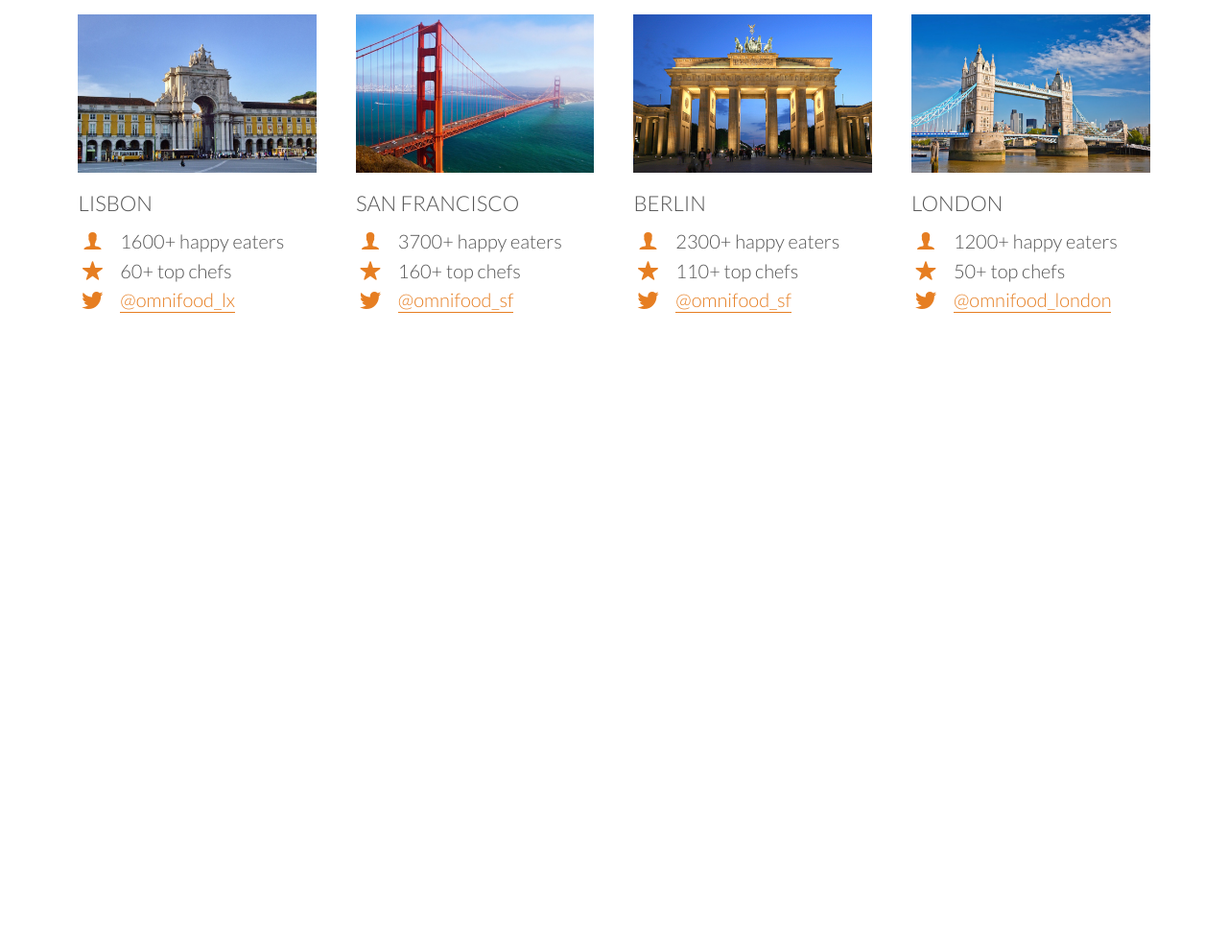
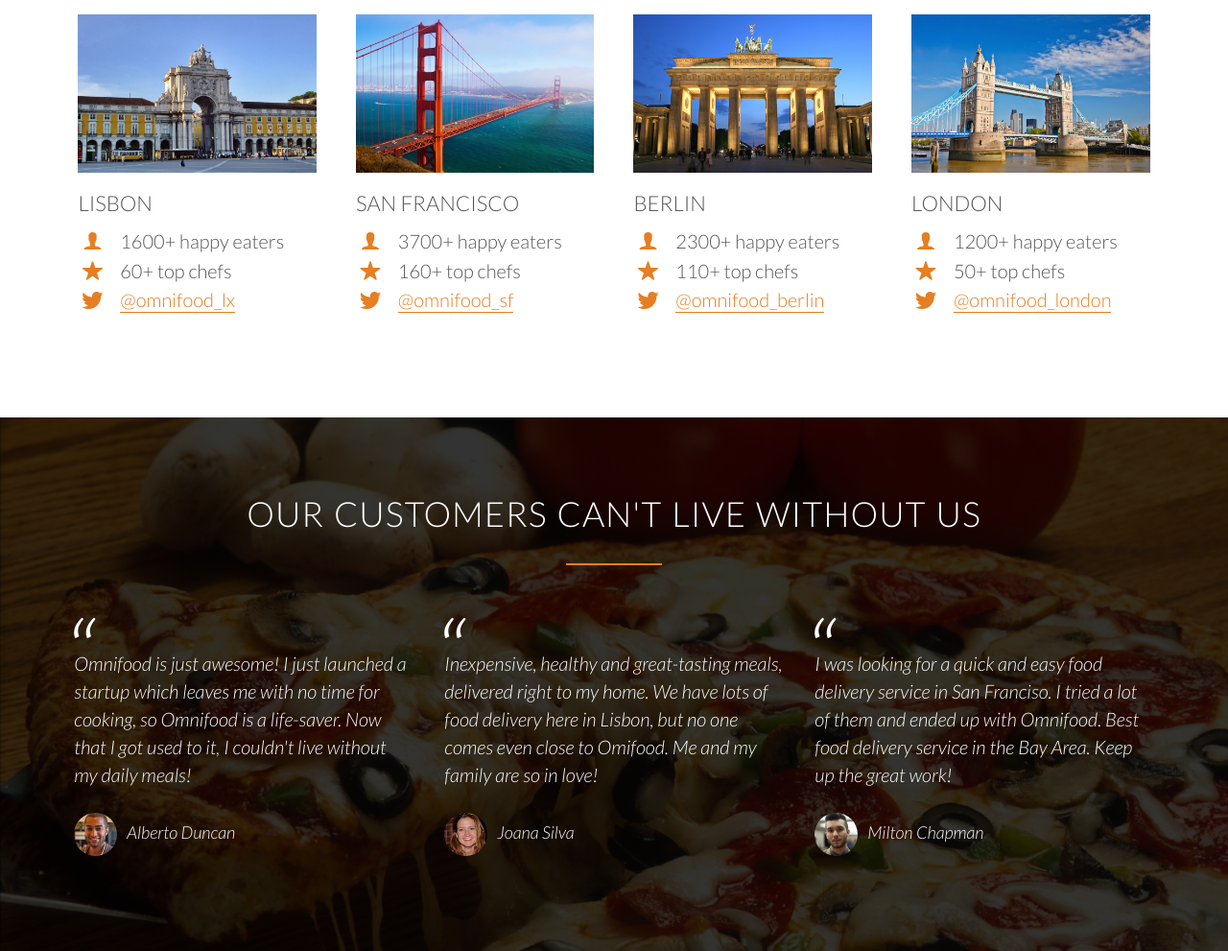
Before and after one commit to pranjalsuyal/OmniFood---Responsive-Website, a plain HTML site: page index.html in a window 1280 px wide. Shown: the part 2930-3921 px from the top of the page at 96% size. Before the commit the page ends 3365 px from the top, so only its background shows below. Drawn offline with nearby package versions, Linux system fonts and the light colour scheme.

Commit message:
updated with Customer Testimonial Section

```diff
--- a/Resources/css/style.css
+++ b/Resources/css/style.css
@@ -288,3 +288,38 @@ header{
 .city-features{
   margin-bottom: 5px;
 }
+/*-------------------------------------------------------------
+---------------TESTIMONIALS------------------------------------
+---------------------------------------------------------------*/
+.section-testimonials{
+  background-image:linear-gradient(rgba(0, 0, 0, 0.8),rgba(0, 0, 0, 0.8)),url(img/back-customers.jpg);
+  background-size: cover;
+  color:#ffffff;
+  background-attachment: fixed;
+}
+blockquote{
+  padding:2%;
+  font-style: italic;
+  line-height: 145%;
+  position: relative;
+  margin-top: 40px;
+}
+blockquote:before{
+  content: "\201C";
+  font-size: 500%;
+  display: block;
+  position: absolute;
+  top:-5px;
+  left:-3px;
+}
+cite{
+  font-size: 90%;
+  margin-top: 25px;
+  display: block;
+}
+cite img{
+  height: 45px;
+  border-radius: 50%;
+  margin-right: 10px;
+  vertical-align: middle;
+}
--- a/index.html
+++ b/index.html
@@ -191,7 +191,7 @@
           </div>
           <div class="city-features">
             <i class="ion-logo-twitter icon-small"></i>
-            <a href="#" >@omnifood_sf</a>
+            <a href="#" >@omnifood_berlin</a>
           </div>
         </div>
         <div class="col span-1-of-4 box">
@@ -212,6 +212,31 @@
         </div>
       </div>
     </section>
+    <section class="section-testimonials">
+      <div class="row">
+        <h2>Our customers can't live without us</h2>
+      </div>
+      <div class="row">
+        <div class="col span-1-of-3">
+          <blockquote>
+            Omnifood is just awesome! I just launched a startup which leaves me with no time for cooking, so Omnifood is a life-saver. Now that I got used to it, I couldn't live without my daily meals!
+            <cite><img src="Resources/img/customer-1.jpg" alt="Customer 1">Alberto Duncan</cite>
+          </blockquote>
+        </div>
+        <div class="col span-1-of-3">
+          <blockquote>
+            Inexpensive, healthy and great-tasting meals, delivered right to my home. We have lots of food delivery here in Lisbon, but no one comes even close to Omifood. Me and my family are so in love!
+            <cite><img src="Resources/img/customer-2.jpg" alt="Customer 2">Joana Silva</cite>
+          </blockquote>
+        </div>
+        <div class="col span-1-of-3">
+          <blockquote>
+            I was looking for a quick and easy food delivery service in San Franciso. I tried a lot of them and ended up with Omnifood. Best food delivery service in the Bay Area. Keep up the great work!
+            <cite><img src="Resources/img/customer-3.jpg" alt="Customer 3">Milton Chapman</cite>
+          </blockquote>
+        </div>
+      </div>
+    </section>
   </body>
 
 </html>
```
Also changed, not shown: Resources/css/img/back-customers.jpg (renamed from Resources/img/back-customers.jpg).
